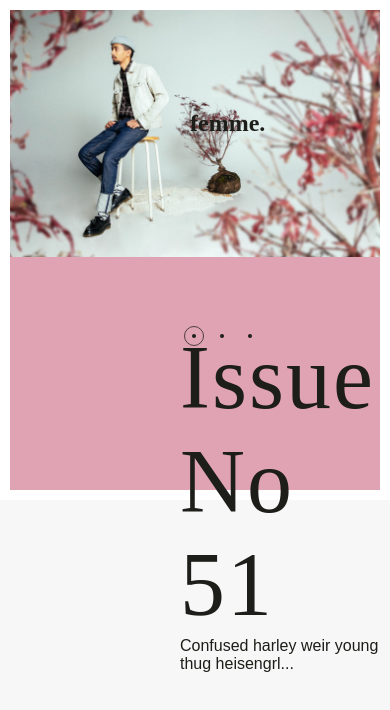
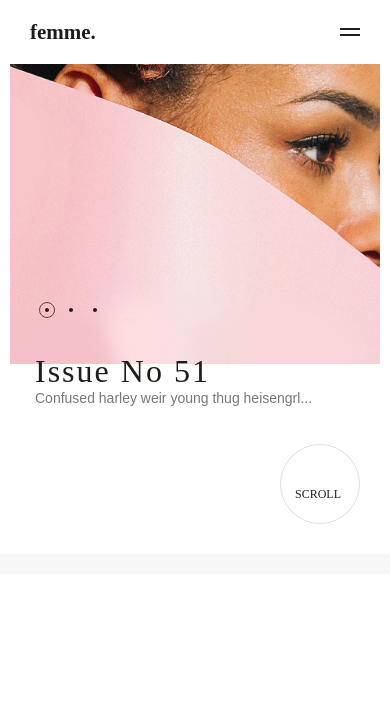
Before and after one commit to yonashailug-zz/femme, a website: page index.html in a window 390 px wide. Drawn offline with Linux system fonts and the light colour scheme; a web font is replaced by a local one.

Commit message:
Mobile Version and menu

```diff
--- a/css/main.css
+++ b/css/main.css
@@ -598,7 +598,13 @@ body {
     font-family: "Neoplanta";
     font-size: 1rem;
     color: #1d1e19;
-    background-color: #f7f7f7;
+    /*background-color: #f7f7f7;*/
+    background-color: #fff;
+}
+
+a {
+    text-decoration: none;
+    color: inherit;
 }
 
 p {
@@ -648,6 +654,7 @@ p {
 
 .slider__item:nth-child(1) {
     position: absolute;
+    left: 0;
     bottom: 0;
     display: -webkit-box;
     display: -ms-flexbox;
@@ -701,8 +708,8 @@ p {
 
 .slider__item:nth-child(1) .slider__content .slider__slide > li {
     position: absolute;
-    transform: translateY(-20%);
-    -webkit-transform: translateY(-20%);
+    transform: translateY(-40%);
+    -webkit-transform: translateY(-40%);
     margin-left: 170px;
     width: calc(100% - 170px);
     visibility: hidden;
@@ -712,8 +719,10 @@ p {
     z-index: 10;
 }
 
-.loaded .slider__item:nth-child(1) .slider__content .slider__slide.slide-loaded > li.active,
-.slider__item:nth-child(1) .slider__content .slider__slide.slide-loaded > li.active {
+
+/*.slider__item:nth-child(1) .slider__content .slider__slide.slide-loaded > li.active,*/
+
+.loaded .slider__item:nth-child(1) .slider__content .slider__slide.slide-loaded > li.active {
     transform: translateY(-50%);
     -webkit-transform: translateY(-50%);
     visibility: visible;
@@ -725,6 +734,146 @@ p {
     font-weight: 300;
     letter-spacing: 2px;
 }
+
+.scroll-down {
+    position: absolute;
+    right: 0;
+}
+
+.scroll-circle {
+    position: absolute;
+    right: 100px;
+    margin-top: 50px;
+    height: 100px;
+    width: 100px;
+    border-radius: 50px;
+    border: 1px solid #ddd;
+    z-index: 9999;
+    text-transform: uppercase;
+    font-size: 12px;
+}
+
+.scroll-circle span {
+    position: absolute;
+    left: 14px;
+    top: 55%;
+}
+
+.site-content {
+    background-color: #f7f7f7;
+    min-height: 1px;
+    width: 100%;
+    position: relative;
+    margin-top: 180px;
+    padding: 10px;
+}
+
+.nav {
+    position: relative;
+    padding: 20px 50px;
+    /*background-color: #fff;*/
+    font-size: 0;
+    z-index: 0;
+}
+
+.nav:after {
+    content: '';
+    position: absolute;
+    left: 0;
+    right: 0;
+    top: 0;
+    width: 100%;
+    bottom: 0;
+    background: #fff;
+    transform: scaleY(0);
+    transform-origin: bottom;
+    transition: transform 0.5s ease;
+    z-index: 1;
+}
+
+.scrolled .nav:after {
+    transform: scaleY(1);
+    transform-origin: top;
+}
+
+.nav .nav__brand,
+.nav .nav__container {
+    visibility: hidden;
+    opacity: 0;
+    transform: translateY(50%);
+    transition: all 0.5s ease;
+}
+
+.scrolled .nav .nav__brand,
+.scrolled .nav .nav__container {
+    visibility: visible;
+    opacity: 1;
+    transform: translateY(0);
+}
+
+.nav > * {
+    font-size: 12px;
+    position: relative;
+    z-index: 2;
+}
+
+.nav .nav__brand {
+    display: inline-block;
+    font-size: 21px;
+    font-weight: 900;
+}
+
+.nav__container {
+    float: right;
+}
+
+.nav__container ul {
+    list-style: none;
+    display: inline-block;
+}
+
+.nav__list li {
+    display: inline-block;
+    list-style: none;
+    padding: 10px 15px;
+}
+
+.nav__list li a {
+    font-size: 10px;
+    text-transform: uppercase;
+    font-family: sans-serif;
+    letter-spacing: 1.5px;
+    color: #777;
+    line-height: 1;
+    cursor: pointer;
+}
+
+.search {
+    display: inline-block;
+    position: relative;
+    padding: 0 20px;
+}
+
+.search:before {
+    content: '';
+    position: absolute;
+    left: 0;
+    width: 1px;
+    height: 100%;
+    background-color: #ddd;
+}
+
+.search .icon-search {
+    height: 12px;
+    width: 12px;
+    fill: #777;
+    cursor: pointer;
+}
+
+
+/*
+ *   Slick slider
+ */
 
 .slick-slider {
     position: relative;
@@ -1016,12 +1165,19 @@ slick-theme
 
 .slick-dots {
     position: absolute;
-    bottom: 150px;
+    bottom: 120px;
     left: 0;
     width: 100%;
     padding: 0;
     list-style: none;
     padding-left: 170px;
+    opacity: 1;
+    visibility: visible;
+    /*transition: all 0.75s ease;*/
+}
+
+.loaded .slick-dots.fade {
+    animation: fadeIn 0.5s forwards;
 }
 
 .slick-dots li {
@@ -1083,3 +1239,99 @@ slick-theme
     opacity: .75;
     color: black;
 }
+
+@media screen and (max-width: 496px) {
+    .site-header .brand {
+        display: none;
+    }
+    .nav {
+        position: fixed;
+        top: 0;
+        left: 0;
+        padding: 20px 30px;
+        right: 0;
+    }
+    .burger {
+        display: inline-block;
+        position: absolute;
+        height: 10px;
+        width: 20px;
+        right: 30px;
+        top: 28px;
+    }
+    .burger:after,
+    .burger:before {
+        content: '';
+        position: absolute;
+        display: inline-block;
+        width: 20px;
+        height: 2px;
+        background: #1d1e19;
+    }
+    .burger:after {
+        margin-top: 6px;
+    }
+    .slider__item:nth-child(1) .slider__content .slider__slide > li {
+        margin-left: 0;
+        width: 100%;
+        padding: 0 35px;
+    }
+    .slick-dots {
+        padding-left: 25px;
+        bottom: 50px;
+    }
+    .nav:after {
+        transform: scaleY(1);
+        transform-origin: top;
+    }
+    .nav .nav__brand {
+        visibility: visible;
+        opacity: 1;
+        transform: translateY(0);
+    }
+    .nav__container {
+        display: none;
+    }
+    .loaded .slider__item:nth-child(1) .slider__content .slider__slide.slide-loaded > li.active {
+        transform: translateY(-40%);
+        -webkit-transform: translateY(-40%);
+    }
+    .slider__content h2 {
+        font-size: 32px;
+    }
+    .slider__content p {
+        font-size: 14px;
+        font-family: Arial, sans-serif;
+        color: #777;
+    }
+    .slick-list {
+        height: 300px !important;
+    }
+    .slick-slide img {
+        width: auto;
+        height: 100%;
+    }
+    .slider__hero {
+        height: 300px;
+    }
+    .site-header {
+        margin-top: 54px;
+    }
+    .scroll-circle {
+        margin-top: 80px;
+        right: 30px;
+        height: 80px;
+        width: 80px;
+    }
+    .slick-dots li button:before {
+        top: -6px;
+        left: -6px;
+        width: 16px;
+        height: 16px;
+    }
+    .slick-dots li {
+        margin: 0 10px;
+    }
+}
+
+@media screen and (min-width: 756px) {}
--- a/index.html
+++ b/index.html
@@ -4,7 +4,7 @@
 <head>
     <meta charset="utf-8">
     <meta name="viewport" content="width=device-width, minimum-scale=1.0, maximum-scale=1.0, user-scalable=no" />
-    <link rel="shortcut icon" type="image/png" href="assets/favicon.png">
+    <link rel="shortcut icon" type="image/png" href="">
     <!-- build:css main.css -->
     <link rel="stylesheet" href="css/main.css">
     <!-- endbuild -->
@@ -65,23 +65,8 @@
         <!-- Start of header menu -->
         <header class="site-header">
             <div class="brand">
-                <div class="brand__name">femme.</div>
+                <a class="brand__name" href="#">femme.</a>
             </div>
-            <!--             <section class="slider">
-                <div class="slider__item">
-                    <div class="slider__hero"></div>
-                    <div class="slider__content">
-                        <h2>Issue No 51</h2>
-                        <p>Confused harley weir young thug heisengrl...</p>
-                    </div>
-                </div>
-                <div class="slider__item">
-                    <div class="slider__content">
-                        <h2>Issue No 51</h2>
-                        <p>Confused harley weir young thug heisengrl...</p>
-                    </div>
-                </div>
-            </section> -->
             <section class="slider__container">
                 <div class="slider__item">
                     <div class="slider__content">
@@ -91,11 +76,11 @@
                                 <p>Confused harley weir young thug heisengrl...</p>
                             </li>
                             <li>
-                                <h2>Issue No 51</h2>
-                                <p>Confused harley weir young thug heisengrl...</p>
+                                <h2>Issue No 50</h2>
+                                <p>One of Berlin's most promising newcomers Metoux talks the City's Music Scene...</p>
                             </li>
                             <li>
-                                <h2>Issue No 51</h2>
+                                <h2>Issue No 49</h2>
                                 <p>Confused harley weir young thug heisengrl...</p>
                             </li>
                         </ul>
@@ -106,26 +91,64 @@
                         <ul class="slider">
                             <li>
                                 <div class="slider__hero">
-                                    <img src="/assets/hero2.jpeg">
+                                    <img src="/assets/hero.jpg">
                                 </div>
                             </li>
                             <li>
                                 <div class="slider__hero">
-                                    <img src="/assets/hero.jpeg">
+                                    <img src="/assets/hero2.jpg">
                                 </div>
                             </li>
                             <li>
                                 <div class="slider__hero">
-                                    <img src="/assets/hero2.jpeg">
+                                    <img src="/assets/hero.jpg">
                                 </div>
                             </li>
                         </ul>
                     </div>
                 </div>
             </section>
+            <div class="scroll-down">
+                <a href="#" class="scroll-circle">
+                    <span>scroll</span>
+                </a>
+            </div>
         </header>
         <!-- End of header menu -->
         <main class="site-content">
+            <nav class="nav">
+                <div class="nav__brand">
+                    <a class="brand__name" href="#">femme.</a>
+                </div>
+                <div class="nav__container">
+                    <ul class="nav__list">
+                        <li>
+                            <a href="#">Fashion</a>
+                        </li>
+                        <li>
+                            <a href="#">Music</a>
+                        </li>
+                        <li>
+                            <a href="#">Art</a>
+                        </li>
+                        <li>
+                            <a href="#">Film</a>
+                        </li>
+                        <li>
+                            <a href="#">Nightlife</a>
+                        </li>
+                        <li>
+                            <a href="#">Shop</a>
+                        </li>
+                    </ul>
+                    <div class="search">
+                        <svg class="icon-search" viewBox="0 0 19 19" enable-background="new 0 0 19 19" xml:space="preserve">
+                            <use xmlns:xlink="http://www.w3.org/1999/xlink" xlink:href="#icon-search"></use>
+                        </svg>
+                    </div>
+                </div>
+                <div class="burger"></div>
+            </nav>
         </main>
         <footer class="site-footer">
         </footer>
--- a/js/views/main.js
+++ b/js/views/main.js
@@ -16,9 +16,11 @@ var main = function() {
                 slidesToScroll: 1
             });
 
-            $('.slick-dots li').on('click', function(e) {
+            $('.slick-dots').on('click', 'li', function(e) {
 
                 e.preventDefault();
+
+                $(this).closest('.slick-dots').fadeOut().fadeIn();
 
                 $current = $('.slider__slide.slide-loaded li.animated.active').removeClass('animated active').next();
 
@@ -31,8 +33,27 @@ var main = function() {
             });
         }
         startSlick();
+        $(".slider li .slider__hero").each(function() {
+            // $(this);
+
+            var img = $(this).find('img').attr("src");
+            console.log(img);
+            $(this).css({ 'background-image': 'url(' + img + ')' });
+            $(this).find('img').css({
+                'display': 'none'
+            });
+            // console.log(img);
+        });
         $("body").addClass('loaded');
-    }, 10)
+        $(window).on("scroll", function(event) {
+
+            var len = $(window).scrollTop();
+            if (len > 30) {
+                $("body").addClass('scrolled');
+            }
+
+        });
+    }, 500);
 
 
 }
```
Also changed, not shown: assets/hero.jpg (added), assets/hero2.jpg (added), 1 other file.
